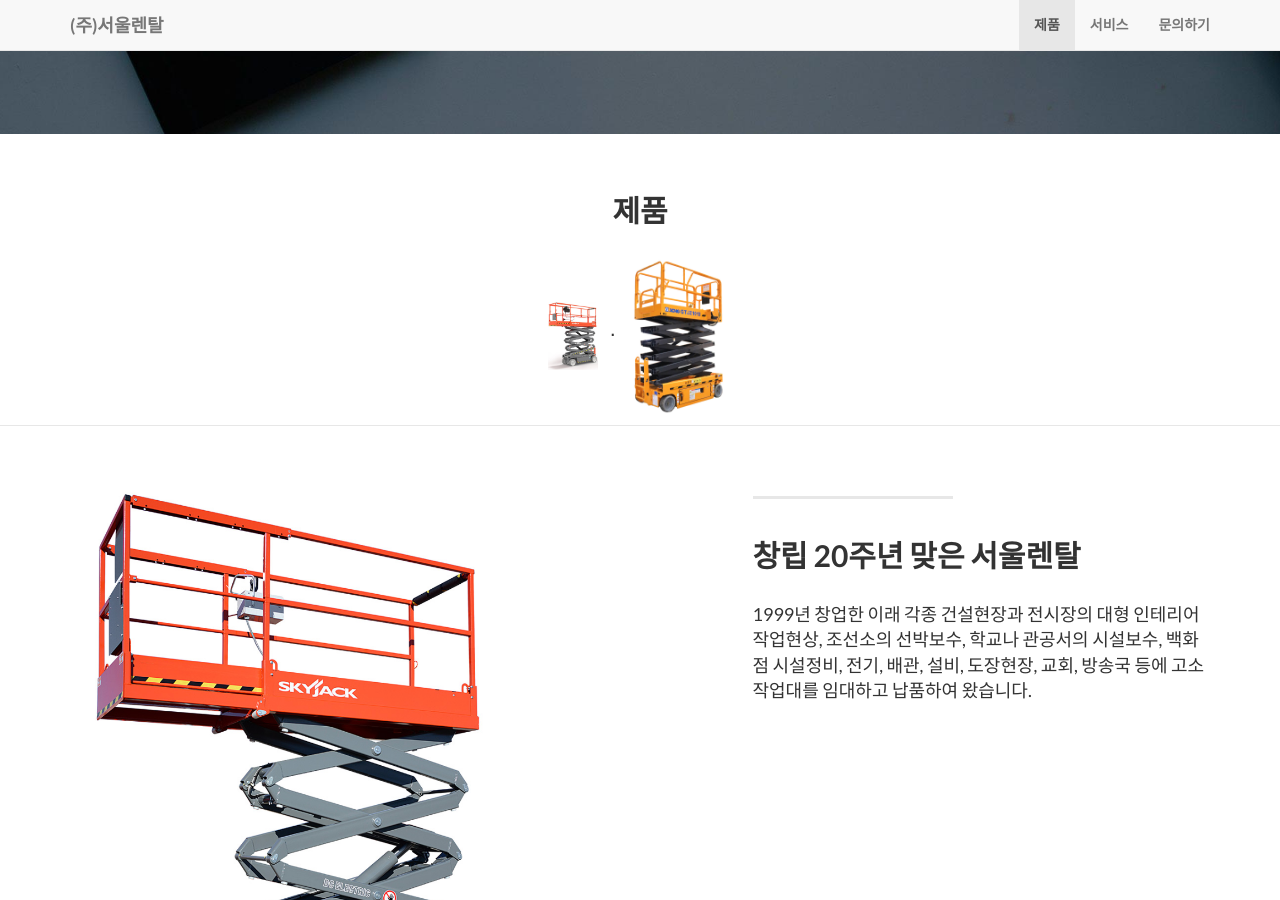
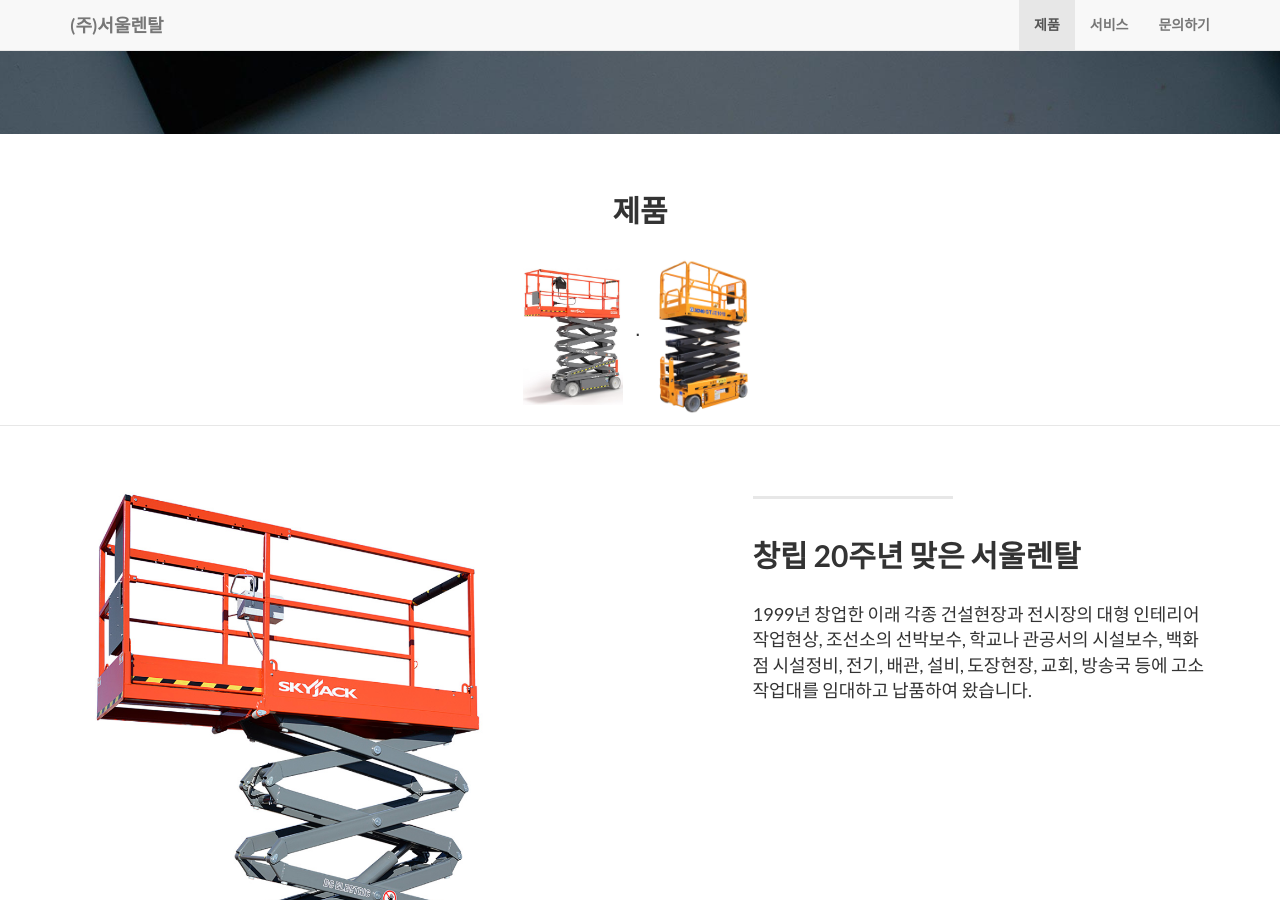
Before and after one commit to seoulrental/seoulrental.github.io, a Jekyll site: the page built from index.html, in a window 1280 px wide and 900 px high, scrolled down 723 px. Built offline with Jekyll 4.4.1, drawn with Linux system fonts in a browser that asks for light colours.

Commit message:
Update products.html

```diff
--- a/_includes/products.html
+++ b/_includes/products.html
@@ -7,7 +7,7 @@
                 <br/>
                 <ul class="list-inline">
                     <li>
-                        <a href="https://www.skyjack.com/product/sj322026-new#tab-specifications"><img width="50" height="100%" src="img/services/sj3226.png" alt=""></a>
+                        <a href="https://www.skyjack.com/product/sj322026-new#tab-specifications"><img width="100" height="100%" src="img/services/sj3226.png" alt=""></a>
                     </li>
                     <li class="footer-menu-divider">&sdot;</li>
                     <li>
```
